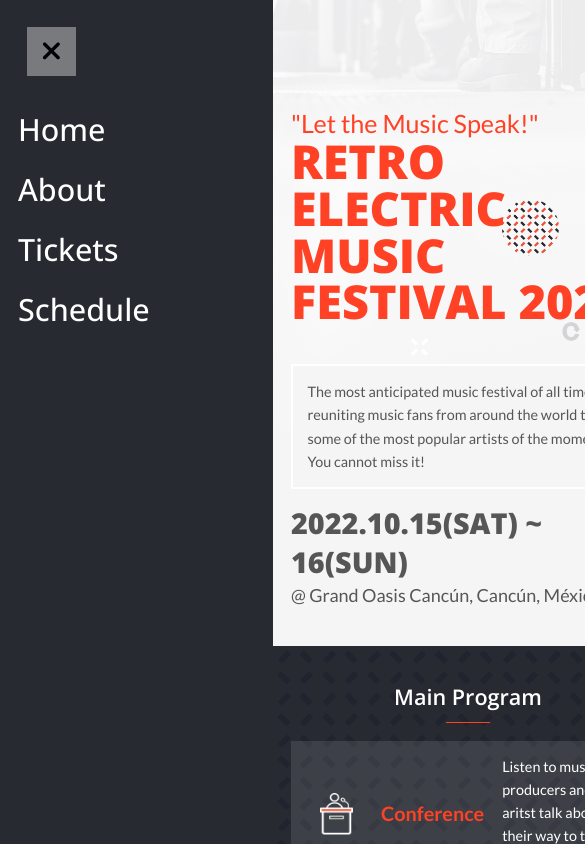
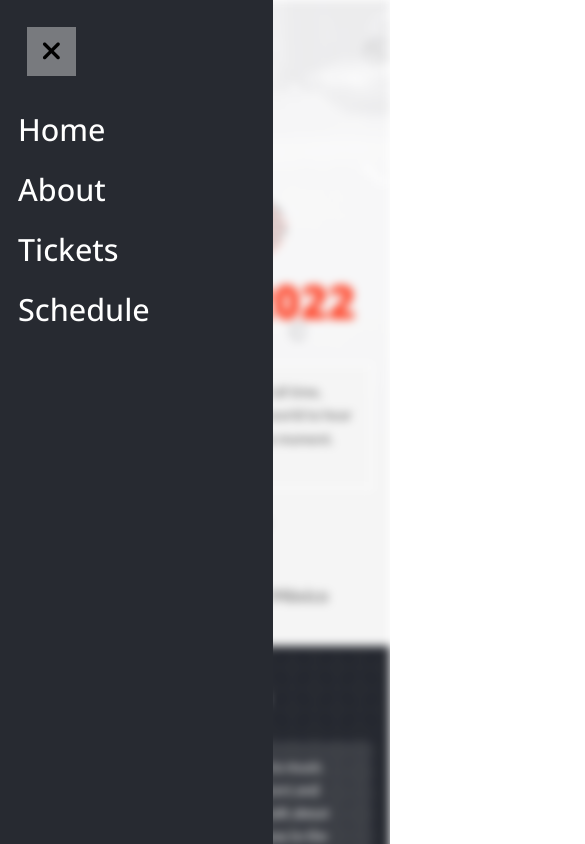
Before and after one commit to SlowKingV/conference-page, a website: page index.html in a window 390 px wide. Both pictures are taken after a click on the element 51 px from the left and 51 px from the top of the page. Shown: the top 844 px of the page, 585 px wide, since content can reach past the window. Drawn offline with nearby package versions, Linux system fonts and the light colour scheme.

Commit message:
Fix mobile menu

```diff
--- a/css/global.css
+++ b/css/global.css
@@ -20,13 +20,11 @@ body {
 }
 
 main {
-  position: absolute;
-  left: 0;
-  transition: left 0.3s;
+  transition: filter 0.3s;
 }
 
-main.move-out {
-  left: 70vw;
+main.overshadow {
+  filter: blur(5px);
 }
 
 section {
--- a/css/nav_menu.css
+++ b/css/nav_menu.css
@@ -11,16 +11,22 @@
 }
 
 .nav-container {
+  backdrop-filter: blur(5px);
   background-color: var(--dark-bg);
   box-sizing: border-box;
   font-family: var(--title1-ff);
   height: 100vh;
-  left: 0;
+  left: -70%;
   padding: var(--root-padding);
   position: fixed;
   top: 0;
+  transition: left 0.3s;
   width: 70vw;
-  z-index: -100;
+  z-index: 100;
+}
+
+.nav-container.active {
+  left: 0;
 }
 
 .nav-container .link-wrap {
@@ -57,7 +63,7 @@
   position: fixed;
   top: 1em;
   width: 1em;
-  z-index: 100;
+  z-index: 110;
 }
 
 @media (min-width: 768px) {
--- a/js/main.js
+++ b/js/main.js
@@ -1,29 +1,33 @@
-const mainContainer = document.getElementById('main-container');
+const navContainer = document.querySelector('.nav-container');
 const menuBtn = document.getElementById('menu-btn');
+const mainContent = document.getElementById('main-container');
 
 const menuClosers = Array.from(document.querySelectorAll('.nav-container .link'));
-menuClosers.push(mainContainer);
+menuClosers.push(navContainer);
+menuClosers.push(mainContent);
 
 const menuBtnToggle = () => {
   const [openIcon, closeIcon] = menuBtn.children;
 
-  if (mainContainer.classList.contains('move-out')) {
+  if (navContainer.classList.contains('active')) {
     openIcon.classList.add('d-none');
     closeIcon.classList.remove('d-none');
+    mainContent.classList.add('overshadow');
   } else {
     openIcon.classList.remove('d-none');
     closeIcon.classList.add('d-none');
+    mainContent.classList.remove('overshadow');
   }
 };
 
 menuBtn.addEventListener('click', () => {
-  mainContainer.classList.toggle('move-out');
+  navContainer.classList.toggle('active');
   menuBtnToggle();
 });
 
 menuClosers.forEach((element) => {
   element.addEventListener('click', () => {
-    mainContainer.classList.remove('move-out');
+    navContainer.classList.remove('active');
     menuBtnToggle();
   });
 });
```
